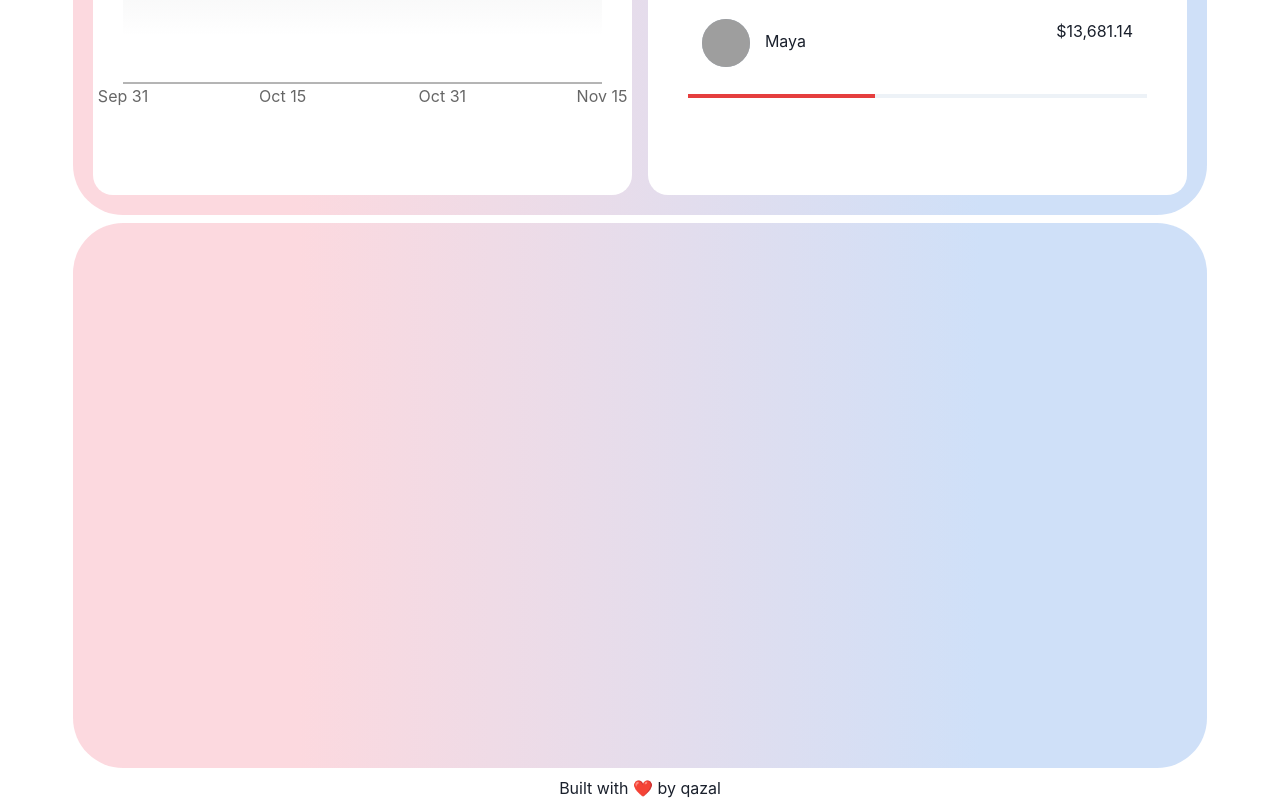
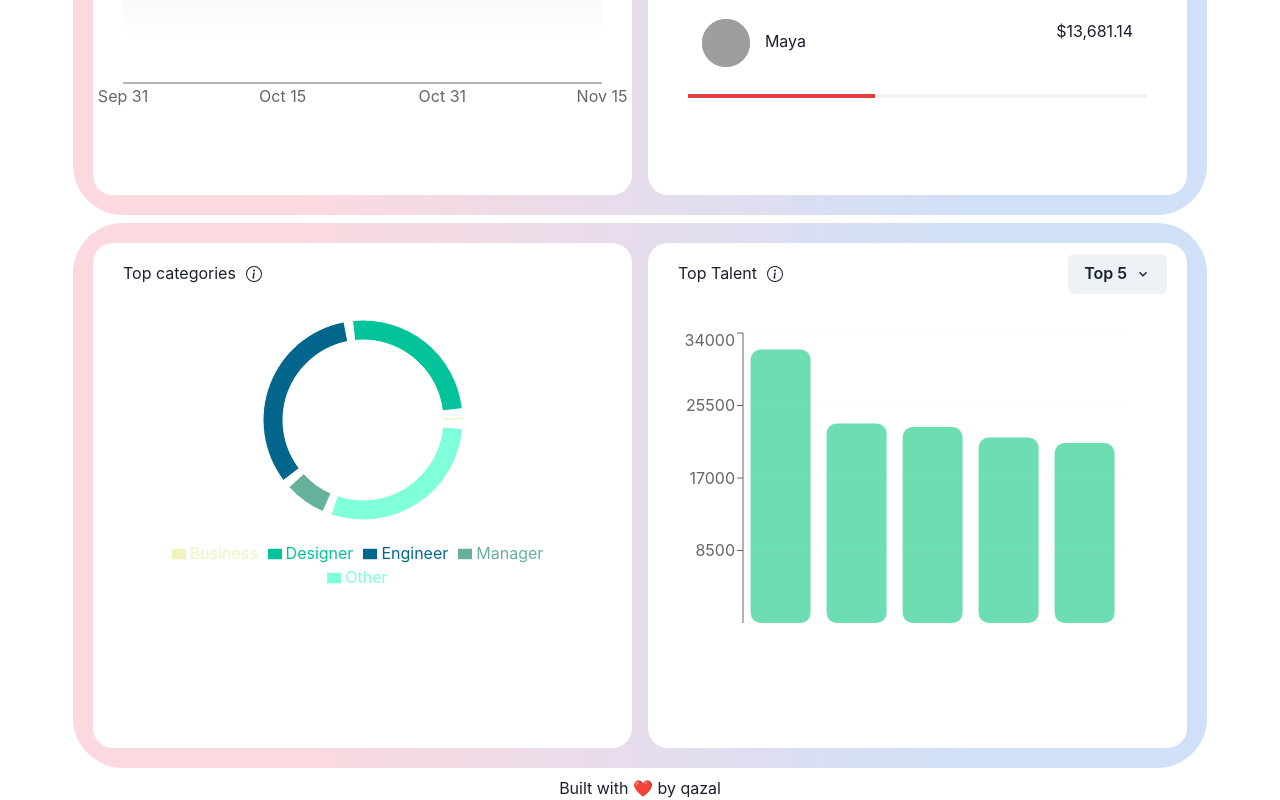
Before and after one commit to Qazalin/braintrust-analytics, a React (Create React App) app: page / in a window 1280 px wide. Shown: the part 495-1295 px from the top of the page. Built offline with nearby package versions, Linux system fonts and the light colour scheme; grey boxes are pictures that could not be loaded.

Commit message:
feat: Talent analytics

```diff
--- /dev/null
+++ b/src/components/TalentView.jsx
@@ -0,0 +1,76 @@
+import {
+  Box,
+  Menu,
+  MenuItem,
+  MenuButton,
+  MenuList,
+  Button,
+} from '@chakra-ui/react'
+import { ChevronDownIcon } from '@chakra-ui/icons'
+import { useState } from 'react'
+
+import { TalentChart as MobileChart } from './mobile/charts/TopTalent'
+import { TalentChart as DesktopChart } from './desktop/charts/TopTalent'
+
+export const TalentView = ({ data, isMobile }) => {
+  const [range, setRange] = useState('Top 5')
+
+  function handleChangeRange(selected) {
+    setRange(selected)
+  }
+
+  return (
+    <Box pl={30} pos="relative">
+      <Box mr="20px" pos="absolute" top={-10} right={0}>
+        <Menu>
+          <MenuButton as={Button} rightIcon={<ChevronDownIcon />}>
+            {range}
+          </MenuButton>
+          <MenuList>
+            <MenuItem
+              textTransform={'capitalize'}
+              onClick={() => handleChangeRange('Top 5')}
+            >
+              Top 5
+            </MenuItem>
+            <MenuItem
+              textTransform={'capitalize'}
+              onClick={() => handleChangeRange('Top 10')}
+            >
+              Top 10
+            </MenuItem>
+            <MenuItem
+              textTransform={'capitalize'}
+              onClick={() => handleChangeRange('Top 20')}
+            >
+              Top 20
+            </MenuItem>
+            <MenuItem
+              textTransform={'capitalize'}
+              onClick={() => handleChangeRange('All')}
+            >
+              All
+            </MenuItem>
+          </MenuList>
+        </Menu>
+      </Box>
+      <Box pt="4px">
+        {isMobile ? (
+          <MobileChart
+            data={data}
+            dataKey="fees"
+            range={parseInt(range.substring(3, range.length))}
+            isAll={range == 'All'}
+          />
+        ) : (
+          <DesktopChart
+            data={data}
+            dataKey="fees"
+            range={parseInt(range.substring(3, range.length))}
+            isAll={range == 'All'}
+          />
+        )}
+      </Box>
+    </Box>
+  )
+}
--- a/src/components/desktop/Layout.jsx
+++ b/src/components/desktop/Layout.jsx
@@ -13,6 +13,14 @@ import { totalFees } from '../../data/totalFees'
 import { ClientChart } from './charts/ClientChart'
 import clientTransactionData from '../../data/topClientsTransactions.json'
 import clientValueData from '../../data/topClientsValue.json'
+
+// Third Chart
+import { TopCategories } from './charts/TopCategories'
+import topCategoriesData from '../../data/categoryFrequency.json'
+
+// Forth Chart
+import { TalentView } from '../TalentView'
+import talentViewData from '../../data/jobFees.json'
 
 export const DesktopLayout = () => {
   const { colorMode } = useColorMode()
@@ -34,7 +42,7 @@ export const DesktopLayout = () => {
         <Navbar />
       </Box>
       <VStack spacing={2} width={'100%'} height="150%">
-        <SectionContainer>
+        <SectionContainer id="client">
           <ChartContainer
             heading={'total fees'}
             desc={
@@ -53,7 +61,22 @@ export const DesktopLayout = () => {
             }
           />
         </SectionContainer>
-        <SectionContainer></SectionContainer>
+        <SectionContainer id="talent">
+          <ChartContainer
+            heading={'Top categories'}
+            desc={
+              'The top job categories in Braintrust that have generated fees in $BTRST'
+            }
+            chart={<TopCategories data={topCategoriesData} />}
+          />
+          <ChartContainer
+            heading={'Top Talent'}
+            desc={
+              'The top individuals that have created the most flow in $BTRST fees (in $USD)'
+            }
+            chart={<TalentView data={talentViewData} />}
+          />
+        </SectionContainer>
         <Text align={'center'} mt="12px" fontFamily={'body'}>
           Built with ❤️ by qazal
         </Text>
--- /dev/null
+++ b/src/components/desktop/charts/TopCategories.jsx
@@ -0,0 +1,28 @@
+// A pie chart of categories distribution
+import { Center } from '@chakra-ui/react'
+import { PieChart, Pie, Cell, Tooltip, Legend } from 'recharts'
+import { PieTooltip } from '../../tooltips/PieTooltip'
+
+export const TopCategories = ({ data }) => {
+  const colors = ['#f0f3bd', '#02c39a', '#05668d', '#66B19C', '#80ffdb']
+  return (
+    <Center>
+      <PieChart width={400} height={300}>
+        <Pie
+          paddingAngle={5}
+          data={data}
+          outerRadius={100}
+          innerRadius={80}
+          dataKey="frequency"
+          nameKey="category"
+        >
+          {data.map((entry, index) => (
+            <Cell key={`cell-${index}`} fill={colors[index % colors.length]} />
+          ))}
+        </Pie>
+        <Tooltip content={<PieTooltip />} />
+        <Legend />
+      </PieChart>
+    </Center>
+  )
+}
--- /dev/null
+++ b/src/components/desktop/charts/TopTalent.jsx
@@ -0,0 +1,26 @@
+// Bar chart of top talents
+import { Bar, BarChart, YAxis, CartesianGrid, Tooltip } from 'recharts'
+
+import { TalentToolTip } from '../../tooltips/TalentToolTip'
+
+export const TalentChart = ({ data, dataKey, range, isAll = false }) => {
+  return (
+    <BarChart
+      width={450}
+      height={300}
+      data={isAll ? data : data.slice(0, range)}
+      style={{
+        marginTop: 30,
+        marginBottom: 20,
+      }}
+    >
+      <Bar dataKey={dataKey} fill="#6DDEB2" radius={10} />
+      <CartesianGrid vertical={false} opacity={0.15} />
+      <YAxis />
+      <Tooltip
+        content={<TalentToolTip />}
+        cursor={{ fill: '#155961', fillOpacity: '0.3', radius: 10 }}
+      />
+    </BarChart>
+  )
+}
--- a/src/components/mobile/ChartContainer.jsx
+++ b/src/components/mobile/ChartContainer.jsx
@@ -9,13 +9,19 @@ import {
 } from '@chakra-ui/react'
 import { BsInfoCircle } from 'react-icons/bs'
 
-export const ChartContainer = ({ heading, desc, chart }) => {
+export const ChartContainer = ({ heading, desc, chart, boxProps }) => {
   const { colorMode } = useColorMode()
 
   // Colors
   const bgColor = { light: '#FFFFFF', dark: 'black' }
   return (
-    <Box bg={bgColor[colorMode]} borderRadius={'20'} height="50%" w="100%">
+    <Box
+      bg={bgColor[colorMode]}
+      borderRadius={'20'}
+      height="50%"
+      w="100%"
+      {...boxProps}
+    >
       <Flex mt={['0', '2%']} pl="30px" pt={['20px', '0px']}>
         <Text mt="8px" variant="heading">
           {heading}
--- a/src/components/mobile/Layout.jsx
+++ b/src/components/mobile/Layout.jsx
@@ -11,6 +11,14 @@ import { totalFees } from '../../data/totalFees'
 import { ClientChart } from '../desktop/charts/ClientChart'
 import clientTransactionData from '../../data/topClientsTransactions.json'
 import clientValueData from '../../data/topClientsValue.json'
+
+// Third Chart
+import { TopCategories } from './charts/TopCategories'
+import topCategoriesData from '../../data/categoryFrequency.json'
+
+// Forth Chart
+import { TalentView } from '../TalentView'
+import talentViewData from '../../data/jobFees.json'
 
 const charts = ['fees', 'clients', 'categories', 'talent']
 export const MobileLayout = ({ client, talent }) => {
@@ -47,7 +55,23 @@ export const MobileLayout = ({ client, talent }) => {
               }
             />
           </SectionContainer>
-          <SectionContainer></SectionContainer>
+          <SectionContainer>
+            <ChartContainer
+              heading={'Top categories'}
+              desc={
+                'The top job categories in Braintrust that have generated fees in $BTRST'
+              }
+              chart={<TopCategories data={topCategoriesData} />}
+              boxProps={{ height: '80%', pb: '20%' }}
+            />
+            <ChartContainer
+              heading={'Top Talent'}
+              desc={
+                'The top individuals that have created the most flow in $BTRST fees (in $USD)'
+              }
+              chart={<TalentView data={talentViewData} isMobile={true} />}
+            />
+          </SectionContainer>
         </VStack>
       </Box>
     </Box>
--- /dev/null
+++ b/src/components/mobile/charts/TopCategories.jsx
@@ -0,0 +1,28 @@
+// A pie chart of categories distribution
+import { Center } from '@chakra-ui/react'
+import { PieChart, Pie, Cell, Tooltip, Legend } from 'recharts'
+import { PieTooltip } from '../../tooltips/PieTooltip'
+
+export const TopCategories = ({ data }) => {
+  const colors = ['#f0f3bd', '#02c39a', '#05668d', '#66B19C', '#80ffdb']
+  return (
+    <Center h="100%" w="100%" borderRadius={'inherit'}>
+      <PieChart width={300} height={200}>
+        <Pie
+          paddingAngle={5}
+          data={data}
+          outerRadius={65}
+          innerRadius={45}
+          dataKey="frequency"
+          nameKey="category"
+        >
+          {data.map((entry, index) => (
+            <Cell key={`cell-${index}`} fill={colors[index % colors.length]} />
+          ))}
+        </Pie>
+        <Tooltip content={<PieTooltip />} />
+        <Legend />
+      </PieChart>
+    </Center>
+  )
+}
--- /dev/null
+++ b/src/components/mobile/charts/TopTalent.jsx
@@ -0,0 +1,26 @@
+// Bar chart of top talents
+import { Bar, BarChart, YAxis, CartesianGrid, Tooltip } from 'recharts'
+
+import { TalentToolTip } from '../../tooltips/TalentToolTip'
+
+export const TalentChart = ({ data, dataKey, range, isAll = false }) => {
+  return (
+    <BarChart
+      width={350}
+      height={250}
+      data={isAll ? data : data.slice(0, range)}
+      style={{
+        marginTop: 30,
+        marginBottom: 20,
+      }}
+    >
+      <Bar dataKey={dataKey} fill="#6DDEB2" radius={10} />
+      <CartesianGrid vertical={false} opacity={0.15} />
+      <YAxis />
+      <Tooltip
+        content={<TalentToolTip />}
+        cursor={{ fill: '#155961', fillOpacity: '0.3', radius: 10 }}
+      />
+    </BarChart>
+  )
+}
--- /dev/null
+++ b/src/components/tooltips/PieTooltip.jsx
@@ -0,0 +1,19 @@
+import { Box, Text, useColorMode } from '@chakra-ui/react'
+
+export const PieTooltip = ({ payload, key, active }) => {
+  const { colorMode } = useColorMode()
+  const colors = { dark: 'gray.800', light: 'gray.50' }
+
+  if (active) {
+    const category = payload[0].payload.category
+    const frequency = payload[0].payload.frequency
+
+    return (
+      <Box bg={colors[colorMode]} p="2px" borderRadius={'md'}>
+        <Text variant="subtitle">{`${category} : ${frequency}`}</Text>
+      </Box>
+    )
+  }
+
+  return null
+}
--- /dev/null
+++ b/src/components/tooltips/TalentToolTip.jsx
@@ -0,0 +1,25 @@
+import { Box, Text } from '@chakra-ui/layout'
+import { useColorMode } from '@chakra-ui/react'
+
+export const TalentToolTip = ({ active, payload }) => {
+  const { colorMode } = useColorMode()
+  if (active) {
+    const bg = { light: 'white', dark: 'black' }
+
+    const title = payload[0].payload.title
+    const fees = payload[0].payload.fees.toLocaleString()
+
+    return (
+      <Box
+        bg={bg[colorMode]}
+        p="20px"
+        borderRadius={'20px'}
+        boxShadow="0px 0px 50px 5px rgba(146, 202, 21, 0.2)"
+      >
+        <Text fontWeight={'bold'}> {title}</Text>
+        <Text>${fees}</Text>
+      </Box>
+    )
+  }
+  return null
+}
```
